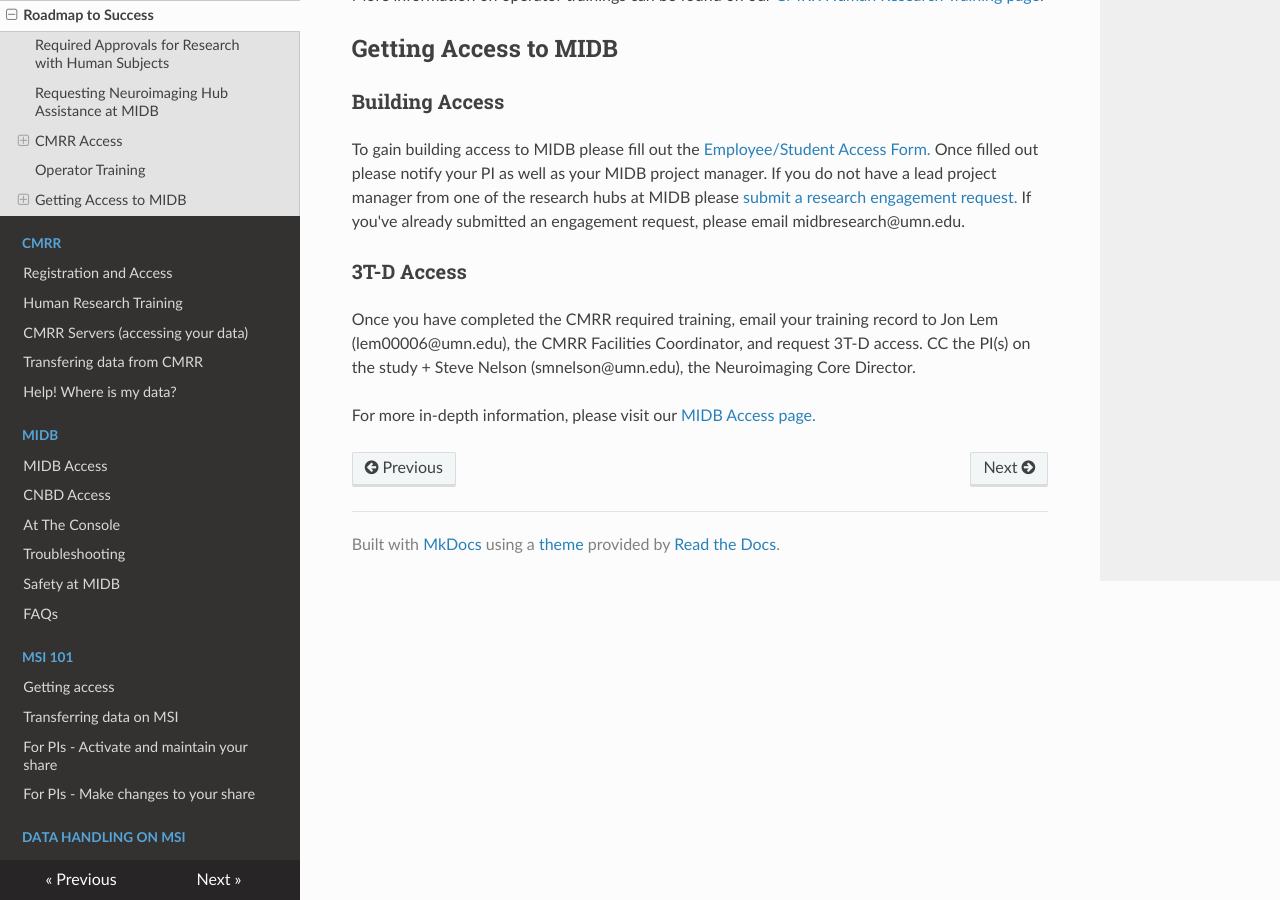
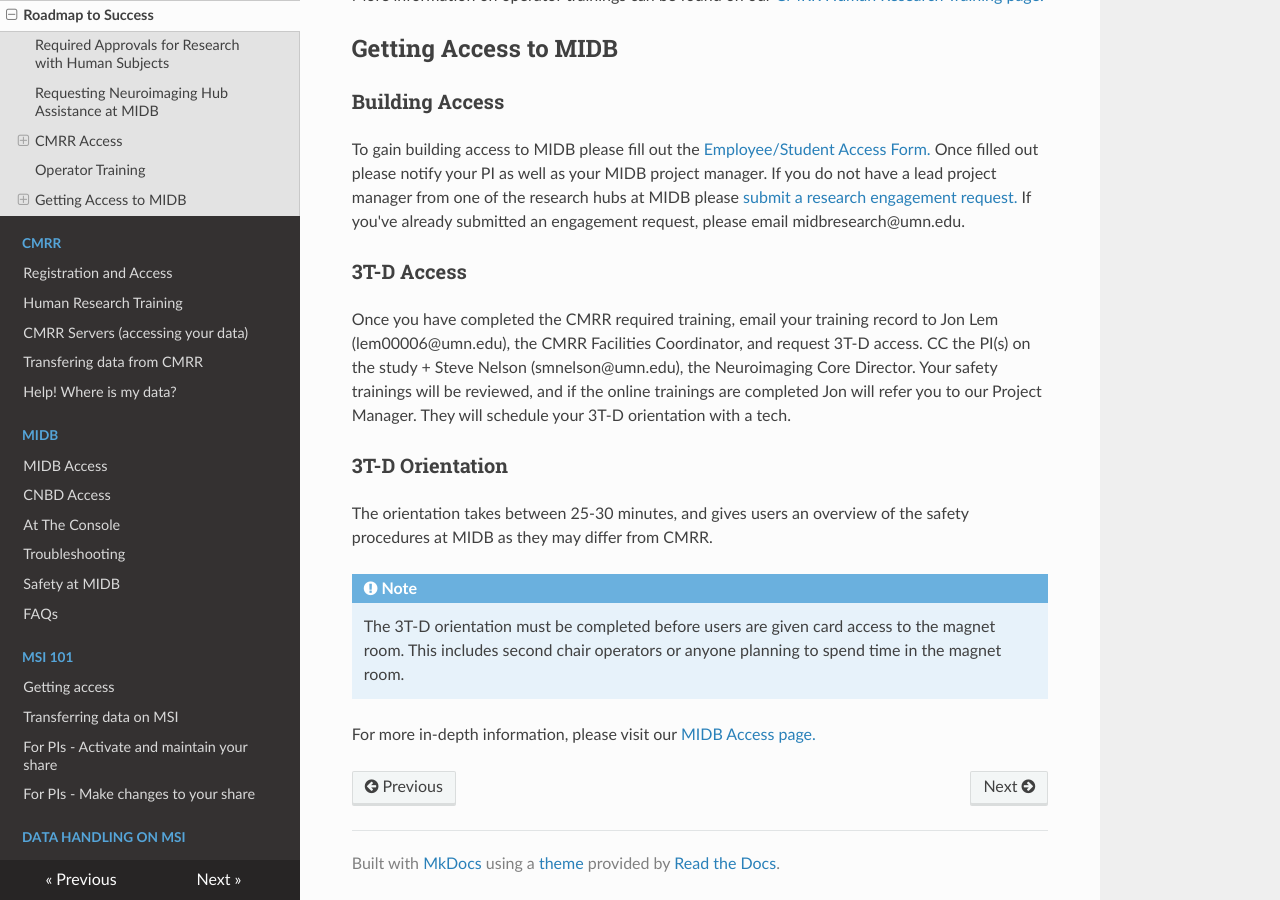
Before and after one commit to MIDB-Neuroimaging/neurohub_rtd, an MkDocs documentation site: the page built from docs/start/roadmap.md, in a window 1280 px wide and 900 px high, scrolled down 1849 px. Built offline with MkDocs 1.6.1, drawn with Linux system fonts in a browser that asks for light colours; nearby versions of some CDN libraries.

Commit message:
updated 3TD Orientation

```diff
--- a/docs/start/roadmap.md
+++ b/docs/start/roadmap.md
@@ -56,6 +56,12 @@
 To gain building access to MIDB please fill out the [Employee/Student Access Form.](https://facilities.umn.edu/our-services/research-facility-support-services-rfss/rfss-building-access/rfss-research-building){:target="_blank"} Once filled out please notify your PI as well as your MIDB project manager. If you do not have a lead project manager from one of the research hubs at MIDB please [submit a research engagement request.](https://midb.umn.edu/research-services/engage-midb-service-hubs/process-engagement-request){:target="_blank"} If you've already submitted an engagement request, please email midbresearch@umn.edu.
 
 ### 3T-D Access
-Once you have completed the CMRR required training, email your training record to Jon Lem (lem00006@umn.edu), the CMRR Facilities Coordinator, and request 3T-D access. CC the PI(s) on the study + Steve Nelson (smnelson@umn.edu), the Neuroimaging Core Director.
+Once you have completed the CMRR required training, email your training record to Jon Lem (lem00006@umn.edu), the CMRR Facilities Coordinator, and request 3T-D access. CC the PI(s) on the study + Steve Nelson (smnelson@umn.edu), the Neuroimaging Core Director. Your safety trainings will be reviewed, and if the online trainings are completed Jon will refer you to our Project Manager. They will schedule your 3T-D orientation with a tech.
+
+### 3T-D Orientation
+The orientation takes between 25-30 minutes, and gives users an overview of the safety procedures at MIDB as they may differ from CMRR.
+
+!!!note
+    The 3T-D orientation must be completed before users are given card access to the magnet room. This includes second chair operators or anyone planning to spend time in the magnet room.
 
 For more in-depth information, please visit our [MIDB Access page.](../midb/midbaccess.md){:target="_blank"}
```
